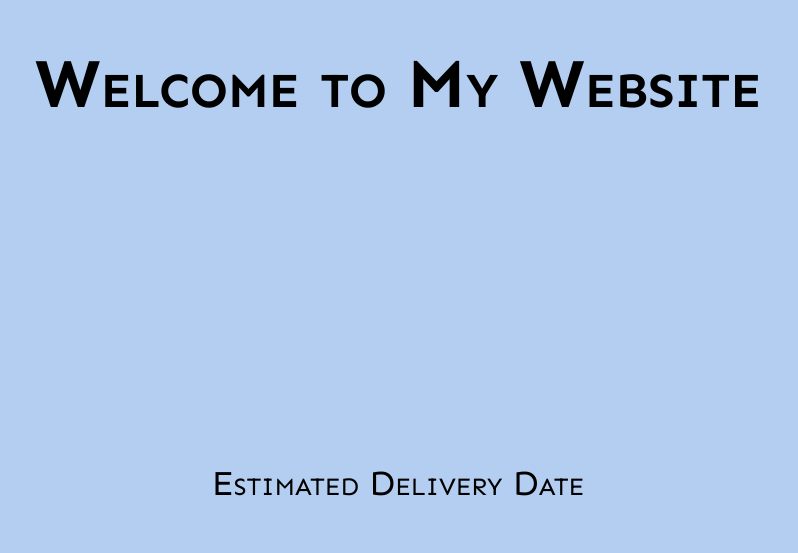
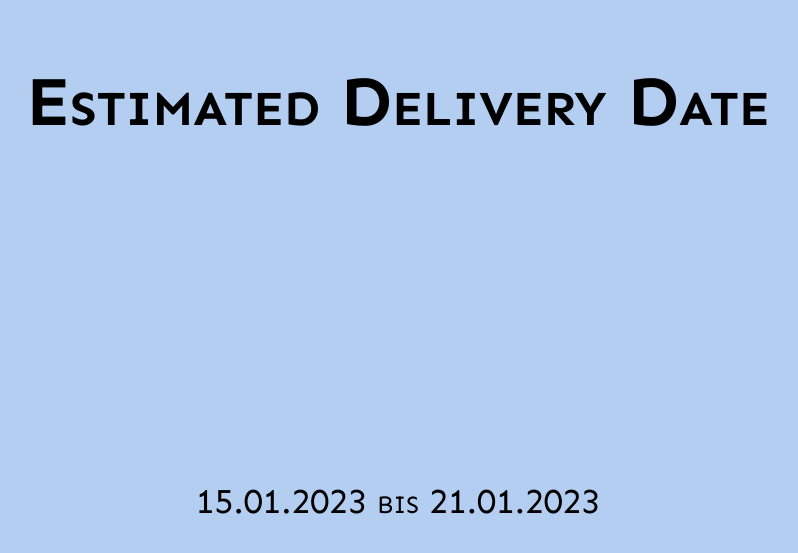
Before and after one commit to jorge-cano-tc/estimated-delivery-date, a plain HTML site: page index.html in a window 1280 px wide. Shown: the part 133-686 px from the top of the page, without its empty margins (242-1040 px from the left). Drawn offline with Linux system fonts and the light colour scheme.

Commit message:
update h1, div index.html

```diff
--- a/index.html
+++ b/index.html
@@ -9,8 +9,10 @@
   </head>
   <body>
 
-      <h1>Welcome to My Website</h1>
-      <p>Estimated Delivery Date</p>
-	<script src="script.js"></script>
+    <h1>Estimated Delivery Date</h1>
+    <!--show current Day and future Day in 6 days-->
+    <div id="m-date"></div>
+
+    <script src="script.js"></script>
   </body>
 </html>
```
